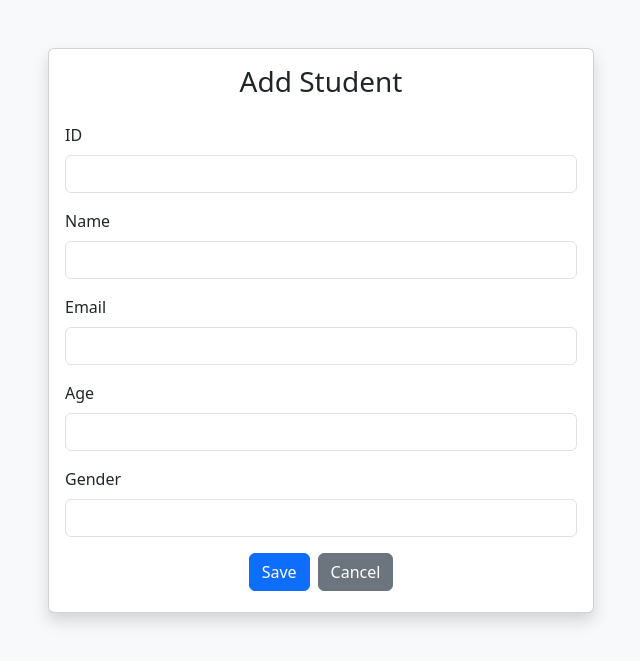
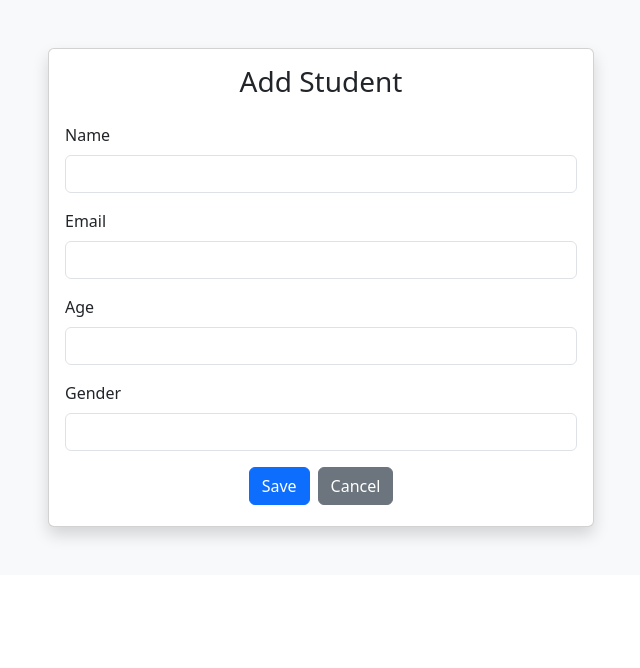
Before and after one commit to Hemn-Raqib/rukar, a React (Vite) app: page /create in a window 1280 px wide. Shown: the top 668 px of the page, without its empty margins (319-959 px from the left). Built offline with nearby package versions, Linux system fonts and the light colour scheme.

Commit message:
Initial commit for client folder

```diff
--- a/src/components/create.jsx
+++ b/src/components/create.jsx
@@ -34,11 +34,11 @@
                             <div className="card-body">
                                 <h3 className="card-title text-center mb-4">Add Student</h3>
                                 <form onSubmit={handlSubmit}>
-                                    <div className="mb-3">
+                                    {/* <div className="mb-3">
                                         <label htmlFor="id" className="form-label">ID</label>
                                         <input id="id" type="number" className="form-control" name="id" required
                                             onChange={(e) => setValues({...values, id:e.target.value})} />
-                                    </div>
+                                    </div> */}
                                     <div className="mb-3">
                                         <label htmlFor="name" className="form-label">Name</label>
                                         <input id="name" type="text" className="form-control" name="sname" required
```
Also changed, not shown: 1 other file (tests, documents, lock files or other folders).
